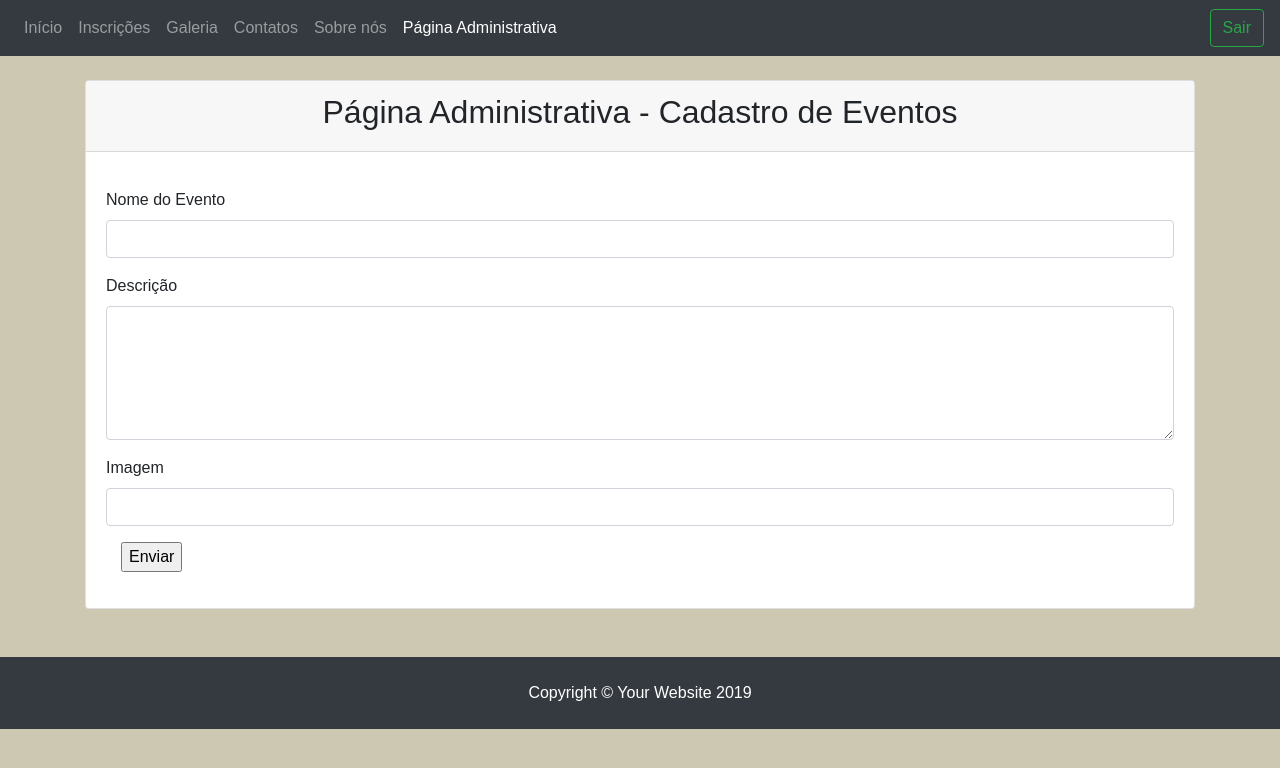
After one commit to davicn/escolinha_php, a PHP site: page /cadastraEvento.php in a window 1280 px wide. The commit adds this page. Shown: the top 768 px of the page. Run offline with PHP 8.4, Linux system fonts and the light colour scheme.

Commit message:
merge Thalles

```diff
--- a/public/Pagantes.php
+++ b/public/Pagantes.php
@@ -60,7 +60,6 @@
 <tbody>
      <?php
      require_once('aluno.php');
-     require_once('mensalidade.class.php');
 
     $aluno1 = new Aluno("Jose da Silva Oliveiira Junior", "22/03/2005", "Jose da Silva Oliveiira","$(98) 98923-0432",  "Rua Nova","Atacante" , "-"," Manhã", "Sub 17 (07-17)", "-", "-");
     $aluno2 = new Aluno("Pedro Luid de Sousa Oliveira", "17/04/2015", "Sandra Maria de SOusa Oliveira","(98) 9 8825-3056",  "Rua Maranhão, 726","Goleiro" , "-","Manhã", "Sub 6 (00-06)", "-", "-");
--- /dev/null
+++ b/public/cadastraEvento.php
@@ -0,0 +1,113 @@
+<!DOCTYPE html>
+<html lang="pt-br">
+
+<head>
+    <meta charset="UTF-8">
+    <link rel="stylesheet" href="../css/bootstrap.min.css">
+    <link rel="stylesheet" type="text/css" href="../css/style.css">
+    <title>Página Administrativa :: Cadastro de Aluno</title>
+</head>
+
+<body>
+    <nav class="navbar navbar-expand-lg bg-dark navbar-dark">
+        <!-- <a class="navbar-brand" href="#">
+            <img src="../img/logo.png" width="150" height="150" alt="">
+        </a>-->
+        <div class="collapse navbar-collapse" id="navbarTogglerDemo03">
+            <ul class="navbar-nav mr-auto mt-2 mt-lg-0">
+                <li class="nav-item">
+                    <a class="nav-link" href="#">Início <span class="sr-only">(current)</span></a>
+                </li>
+                <li class="nav-item ">
+                    <a class="nav-link" href="#">Inscrições</a>
+                </li>
+                <li class="nav-item">
+                    <a class="nav-link" href="#">Galeria</a>
+                </li>
+                <li class="nav-item">
+                    <a class="nav-link " href="#">Contatos</a>
+                </li>
+                <li class="nav-item">
+                    <a class="nav-link " href="#">Sobre nós</a>
+                </li>
+                <li class="nav-item active">
+                    <a class="nav-link " onClick="document.location.href='admin.php'">Página Administrativa</a>
+                </li>
+            </ul>
+            <form class="form-inline my-2 my-lg-0">
+                <button class="btn btn-outline-success my-2 my-sm-0" type="submit">Sair</button>
+            </form>
+        </div>
+    </nav>
+    <br>
+
+    <?php
+        include 'db_connection.php';
+
+
+        $status = "";
+        if(isset($_POST['new']) && $_POST['new']==1){
+            $conn = OpenCon();
+            $trn_date = date("Y-m-d");
+            $nomeEvento = $_REQUEST['nomeEvento'];
+            $descricao = $_REQUEST['descricao'];
+            $imagem = $_REQUEST['imagem'];
+
+
+            $ins_query="insert into evento
+            (`nomeEvento`,`descricao`,`imagem`,) values
+            ('$nomeEvento','$trn_date','$descricao','$imagem')";
+
+
+            mysqli_query($conn,$ins_query)
+            or die(mysql_error());
+            CloseCon($conn);
+            $status = "<p style='color: black;'>Novo Registro Adicionado com Sucesso. </p>
+            <a href='ConsultaAluno.php'>Consultar Registro</a>";
+        }
+    ?>
+
+
+    <div class="container">
+        <div class="card h-100 ">
+            <div class="card-header text-center">
+                <h2>Página Administrativa - Cadastro de Eventos</h2>
+            </div>
+            <div class="card-body">
+                <div style="background-color: red; text-align: center;">
+                 <p style="color:#FF0000;"><?php echo $status; ?></p>
+                </div>
+                <form action="" name="form" method="POST">
+                <div class="form-group">
+                        <label>Nome do Evento</label>
+                        <input type="text" class="form-control" name="nome">
+                    </div>
+                    <div class="form-group">
+                        <label >Descrição</label>
+                        <textarea name="descricao" class="form-control" cols="30" rows="5"></textarea>
+
+                    </div>
+                    <div class="form-group">
+                        <label >Imagem</label>
+                        <input type="text" class="form-control" name="descricao">
+                    </div>
+                    <div class="form-group">
+                        <div class="col-sm-offset-2 col-sm-10">
+                            <p><input name="submit" type="submit" value="Enviar" /></p>
+                        </div>
+                    </div>
+                </form>
+            </div>
+        </div>
+    </div>
+    <br>
+    <br>
+    <footer class="footer py-4 mt-auto bg-dark">
+        <div class="container" >
+            <p class="m-0 text-center text-white">Copyright &copy; Your Website 2019</p>
+        </div>
+    </footer>
+
+</body>
+
+</html>
```
Also changed, not shown: public/ConsultaTurma.php (+61 -7 lines), public/admin.php (+17 -4 lines).
